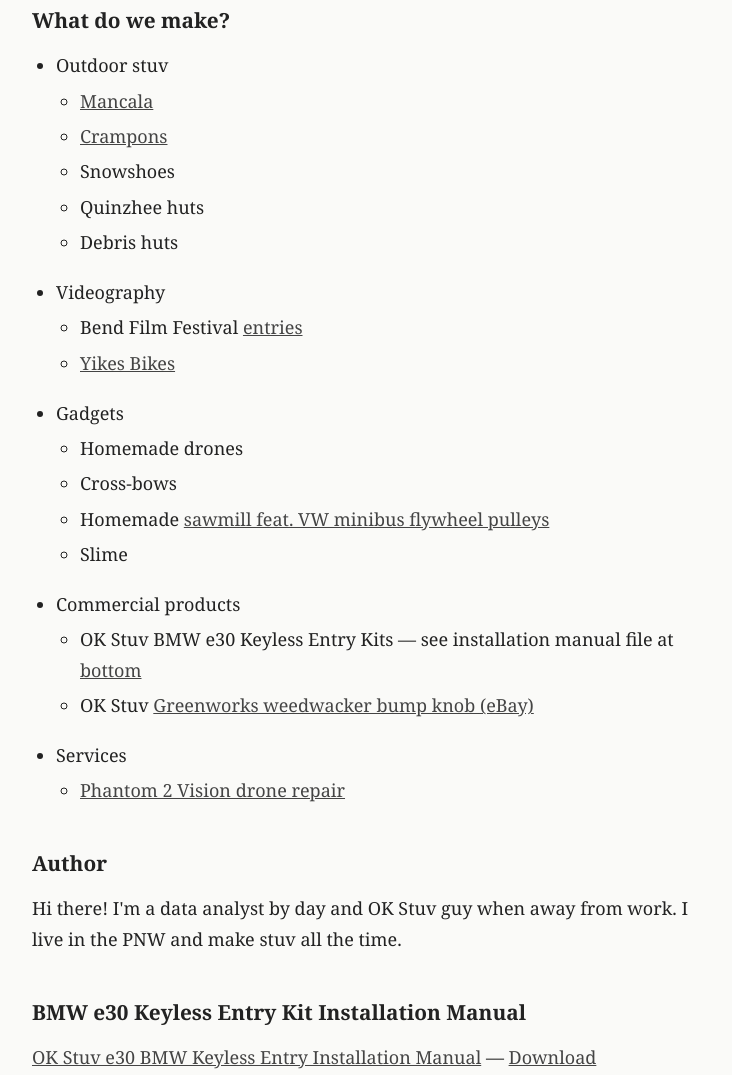
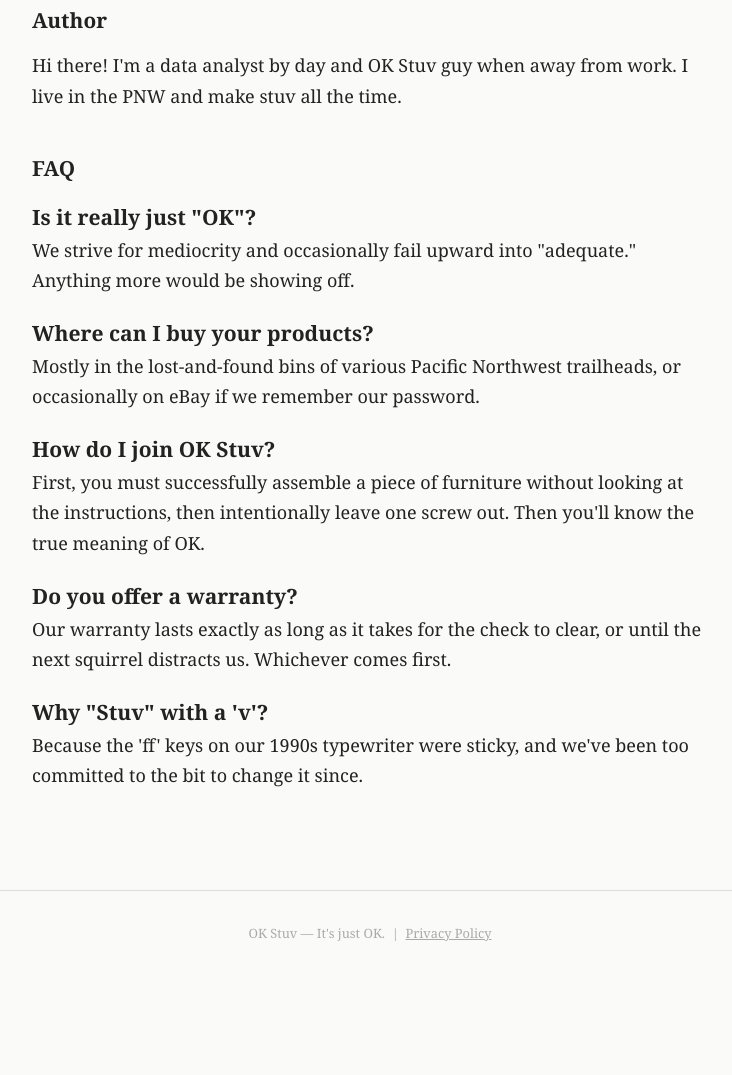
Before and after one commit to okstuv/okstuv, a plain HTML site: page info/index.html in a window 1280 px wide. Shown: the part 312-1387 px from the top of the page, without its empty margins (270-1002 px from the left). After the commit the page ends 1308 px from the top, so only its background shows below. Drawn offline with Linux system fonts and the light colour scheme.

Commit message:
Clean up About, Author, and add cheeky FAQ section

```diff
--- a/info/index.html
+++ b/info/index.html
@@ -3,7 +3,7 @@
 <head>
   <meta charset="UTF-8">
   <meta name="viewport" content="width=device-width, initial-scale=1">
-  <title>About – OK Stuv</title>
+  <title>Info – OK Stuv</title>
   <link rel="stylesheet" href="../style.css">
 </head>
 <body>
@@ -22,55 +22,37 @@
 <main>
 
   <h1 id="about">About us</h1>
-
   <p>OK Stuv is a group of people who do and make stuff. OK Stuv was founded (?) in the 1990s when we needed a good name for the stuff we did. We weren't aiming for perfection, it was just OK stuff, so we called it OK Stuv.</p>
 
-  <h2 id="faq">What do we make?</h2>
-
-  <ul>
-    <li>Outdoor stuv
-      <ul>
-        <li><a href="../walnut-mancala/index.html">Mancala</a></li>
-        <li><a href="../crampons/index.html">Crampons</a></li>
-        <li>Snowshoes</li>
-        <li>Quinzhee huts</li>
-        <li>Debris huts</li>
-      </ul>
-    </li>
-    <li>Videography
-      <ul>
-        <li>Bend Film Festival <a href="https://bendbicyclefilmfestival.com/2018/2018-selections/" target="_blank">entries</a></li>
-        <li><a href="https://www.dailymotion.com/video/xdfhh5" target="_blank">Yikes Bikes</a></li>
-      </ul>
-    </li>
-    <li>Gadgets
-      <ul>
-        <li>Homemade drones</li>
-        <li>Cross-bows</li>
-        <li>Homemade <a href="https://youtu.be/ceF2kY6yFkg" target="_blank">sawmill feat. VW minibus flywheel pulleys</a></li>
-        <li>Slime</li>
-      </ul>
-    </li>
-    <li>Commercial products
-      <ul>
-        <li>OK Stuv BMW e30 Keyless Entry Kits — see installation manual file at <a href="#bmw">bottom</a></li>
-        <li>OK Stuv <a href="https://www.ebay.com/itm/256250720306" target="_blank">Greenworks weedwacker bump knob (eBay)</a></li>
-      </ul>
-    </li>
-    <li>Services
-      <ul>
-        <li><a href="https://sites.google.com/view/phantom-2-wifi-module-fix/home" target="_blank">Phantom 2 Vision drone repair</a></li>
-      </ul>
-    </li>
-  </ul>
-
   <h2 id="author">Author</h2>
-
   <p>Hi there! I'm a data analyst by day and OK Stuv guy when away from work. I live in the PNW and make stuv all the time.</p>
 
-  <h2 id="bmw">BMW e30 Keyless Entry Kit Installation Manual</h2>
+  <h2 id="faq">FAQ</h2>
 
-  <p><a href="../OK-Stuv-e30-BMW-Keyless-Entry-Intallation-Manual.pdf">OK Stuv e30 BMW Keyless Entry Installation Manual</a> &mdash; <a href="../OK-Stuv-e30-BMW-Keyless-Entry-Intallation-Manual.pdf" download>Download</a></p>
+  <div class="faq-item">
+    <h3>Is it really just "OK"?</h3>
+    <p>We strive for mediocrity and occasionally fail upward into "adequate." Anything more would be showing off.</p>
+  </div>
+
+  <div class="faq-item">
+    <h3>Where can I buy your products?</h3>
+    <p>Mostly in the lost-and-found bins of various Pacific Northwest trailheads, or occasionally on eBay if we remember our password.</p>
+  </div>
+
+  <div class="faq-item">
+    <h3>How do I join OK Stuv?</h3>
+    <p>First, you must successfully assemble a piece of furniture without looking at the instructions, then intentionally leave one screw out. Then you'll know the true meaning of OK.</p>
+  </div>
+
+  <div class="faq-item">
+    <h3>Do you offer a warranty?</h3>
+    <p>Our warranty lasts exactly as long as it takes for the check to clear, or until the next squirrel distracts us. Whichever comes first.</p>
+  </div>
+
+  <div class="faq-item">
+    <h3>Why "Stuv" with a 'v'?</h3>
+    <p>Because the 'ff' keys on our 1990s typewriter were sticky, and we've been too committed to the bit to change it since.</p>
+  </div>
 
 </main>
 
```
